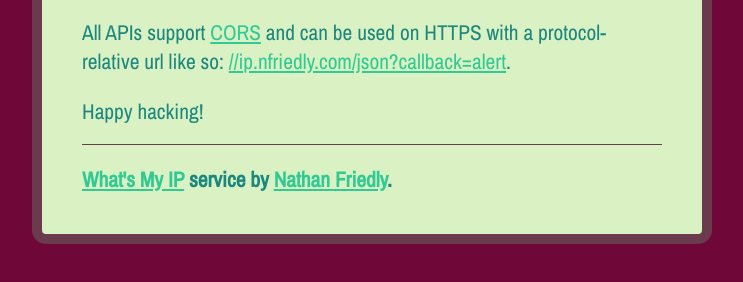
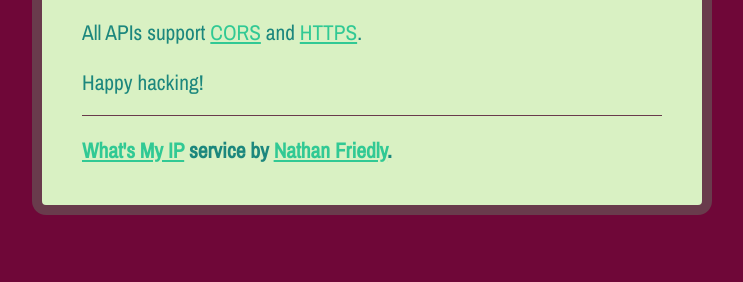
Before and after one commit to nfriedly/node-whats-my-ip, a website: page index.html in a window 1280 px wide. Shown: the part 380-662 px from the top of the page, without its empty margins (268-1011 px from the left). Drawn offline with nearby package versions, Linux system fonts and the light colour scheme.

Commit message:
simplify https info

```diff
--- a/index.html
+++ b/index.html
@@ -98,7 +98,7 @@ p {
 		<li>JSONP: <a href="/json?callback=alert">{domain}/json?callback=alert</a></li>
 	</ul>
 
-	<p>All APIs support <a href="https://developer.mozilla.org/en-US/docs/HTTP/Access_control_CORS">CORS</a> and can be used on HTTPS with a protocol-relative url like so: <a href="https://ip.nfriedly.com/json?callback=alert">//ip.nfriedly.com/json?callback=alert</a>.</p>
+	<p>All APIs support <a href="https://developer.mozilla.org/en-US/docs/HTTP/Access_control_CORS">CORS</a> and <a href="https://{domain}/">HTTPS</a>.</p>
 
 	<p>Happy hacking!</p>
 
```
